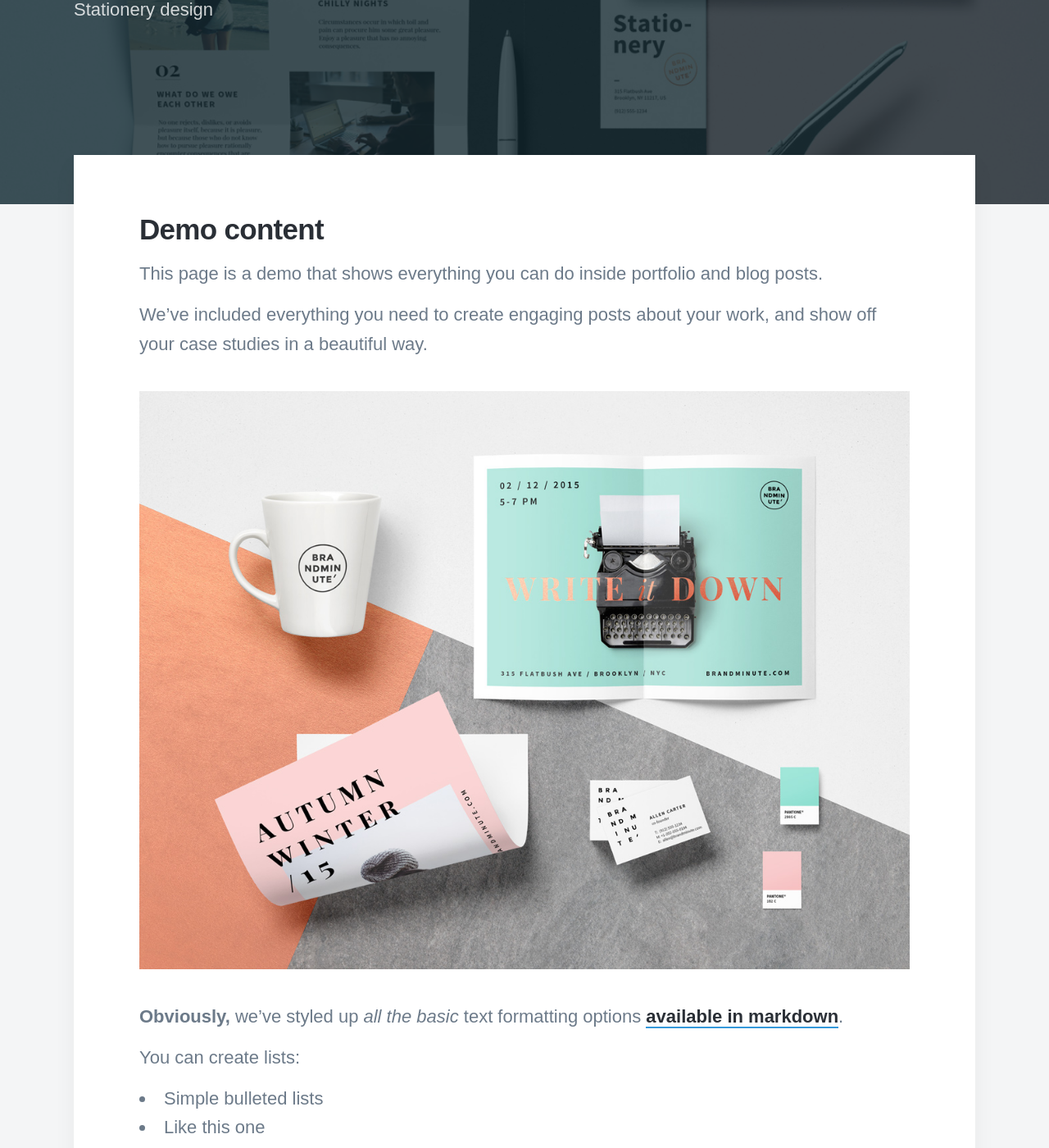
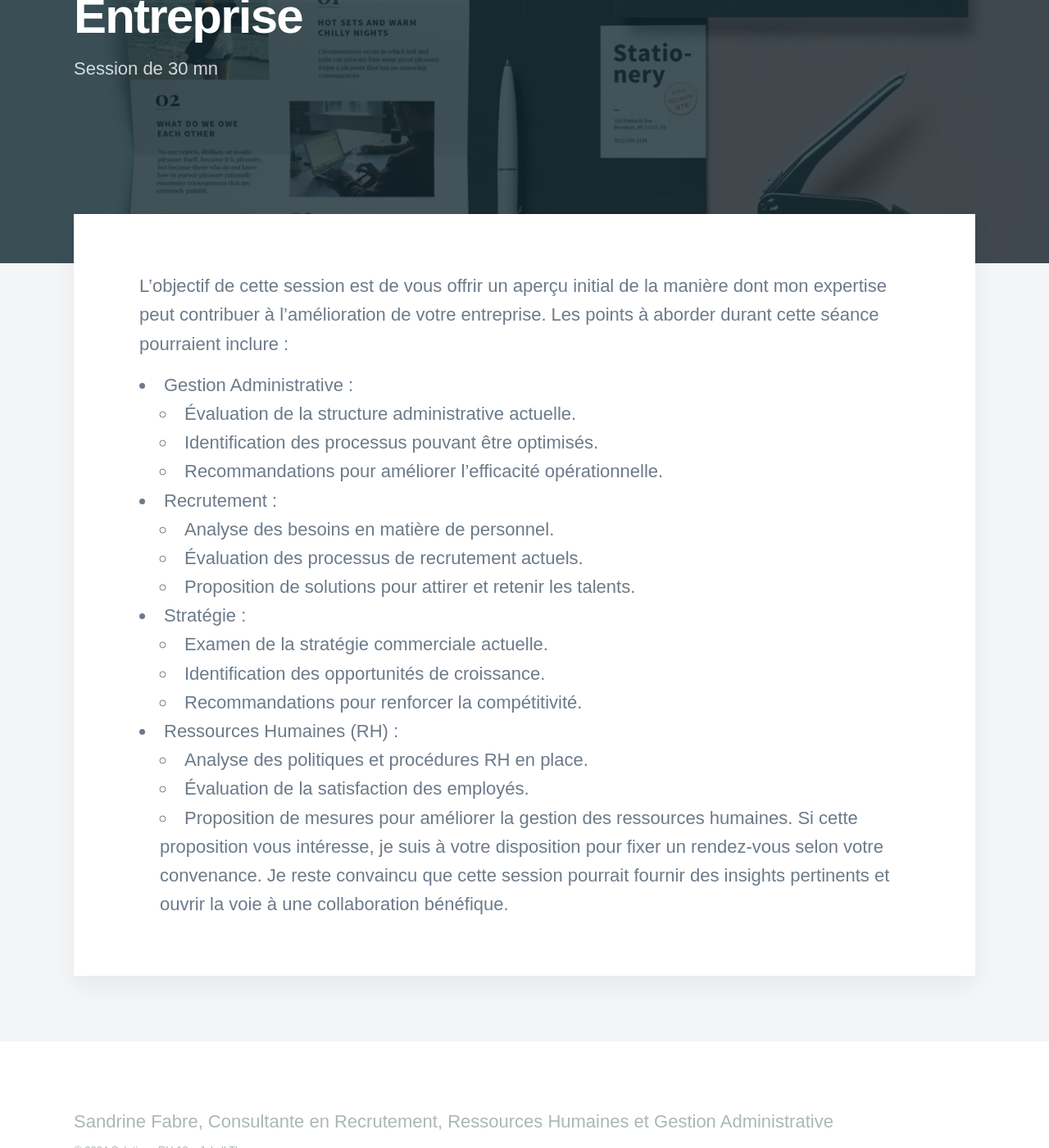
Before and after one commit to jeyries/solutionsrh13, a Jekyll site: the page built from _projects/2018-06-29-wake-up.md, in a window 1280 px wide and 1400 px high, scrolled down 343 px. Shown: the whole window at 82% size. Built offline with Jekyll 4.4.1, drawn with Linux system fonts in a browser that asks for light colours; nearby versions of some CDN libraries; some web fonts are replaced; some of the changed text lies outside the part shown.

Commit message:
Update 2018-06-29-wake-up.md

```diff
--- a/_projects/2018-06-29-wake-up.md
+++ b/_projects/2018-06-29-wake-up.md
@@ -1,9 +1,27 @@
 ---
-title: 'Wake up'
-subtitle: 'Stationery design'
+title: 'Analyse de la Situation de votre Entreprise'
+
+subtitle: 'Session de 30 mn'
 date: 2018-06-29 00:00:00
 description: Personal has been designed to put your content first, with a stylish and minimal interface to make navigation easy.
 featured_image: '/images/demo/work-02.jpg'
 ---
 
-{% include demo-post.md %}
+L'objectif de cette session est de vous offrir un aperçu initial de la manière dont mon expertise peut contribuer à l'amélioration de votre entreprise. Les points à aborder durant cette séance pourraient inclure :
+* Gestion Administrative :
+    * Évaluation de la structure administrative actuelle.
+    * Identification des processus pouvant être optimisés.
+    * Recommandations pour améliorer l'efficacité opérationnelle.
+* Recrutement :
+    * Analyse des besoins en matière de personnel.
+    * Évaluation des processus de recrutement actuels.
+    * Proposition de solutions pour attirer et retenir les talents.
+* Stratégie :
+    * Examen de la stratégie commerciale actuelle.
+    * Identification des opportunités de croissance.
+    * Recommandations pour renforcer la compétitivité.
+* Ressources Humaines (RH) :
+    * Analyse des politiques et procédures RH en place.
+    * Évaluation de la satisfaction des employés.
+    * Proposition de mesures pour améliorer la gestion des ressources humaines.
+Si cette proposition vous intéresse, je suis à votre disposition pour fixer un rendez-vous selon votre convenance. Je reste convaincu que cette session pourrait fournir des insights pertinents et ouvrir la voie à une collaboration bénéfique.
```
